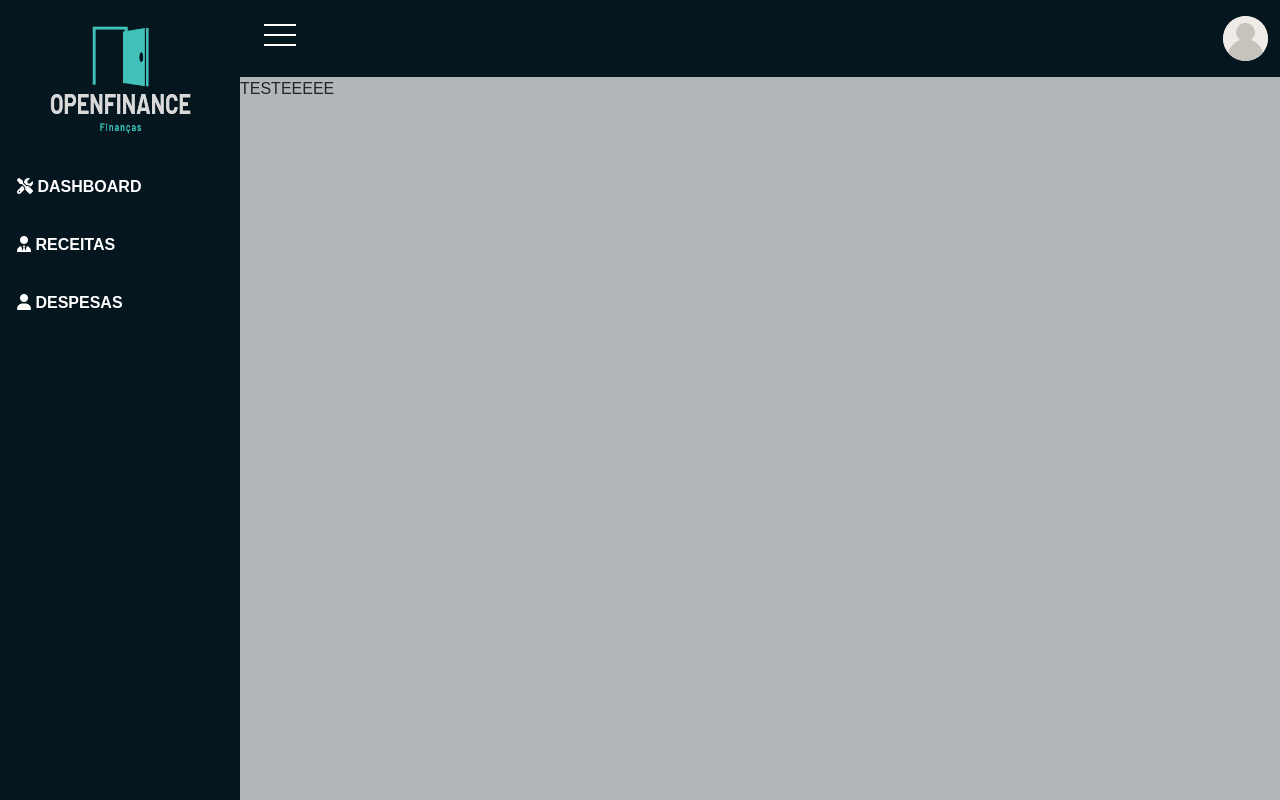
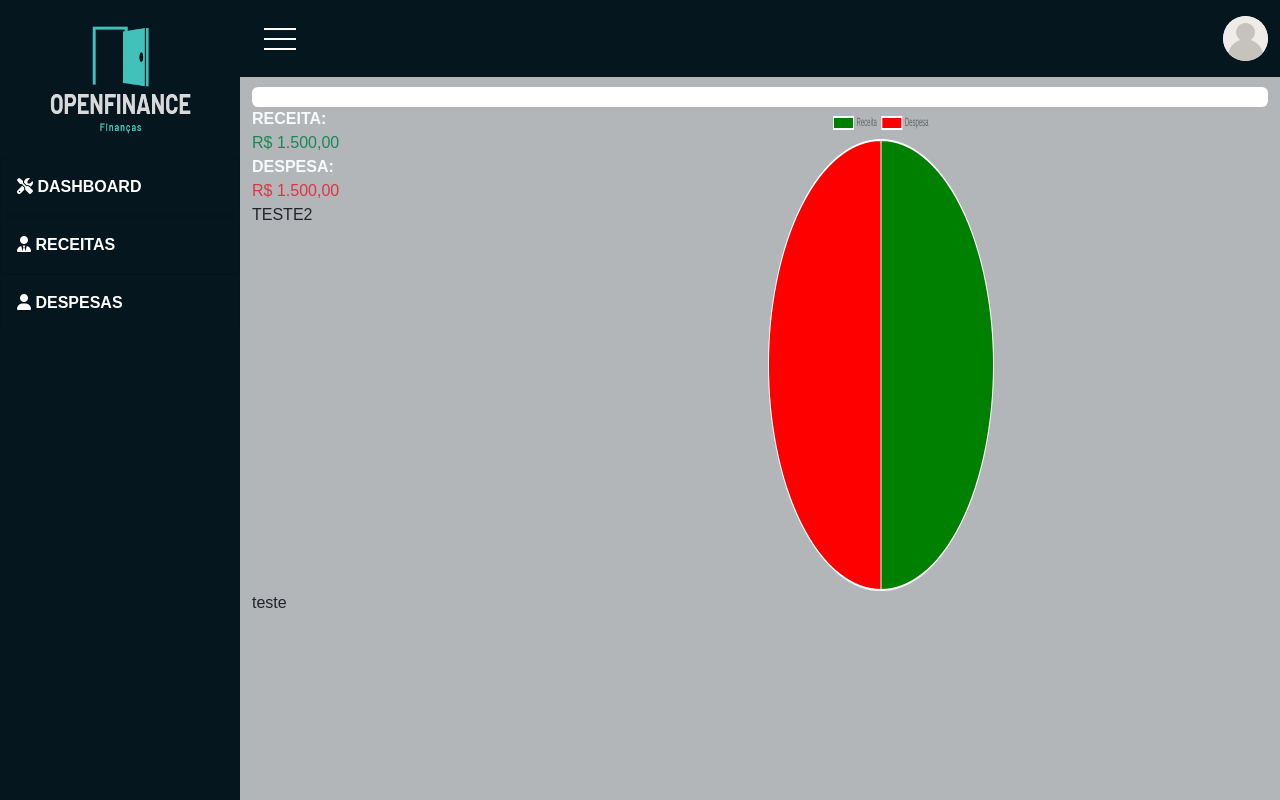
Before and after one commit to Flipe124/ESTAGIO_SUPERVISIONADO_I, a PHP site: page /get/index.php in a window 1280 px wide. Run offline with PHP 8.4, Linux system fonts and the light colour scheme; some libraries are stand-ins or nearby versions.

Commit message:
Adicionando elementos para dashboard

```diff
--- a/project/frontend/page/index.php
+++ b/project/frontend/page/index.php
@@ -1,12 +1,51 @@
-<!-- <link href="../includes/css/service/style.css" rel="stylesheet" />
-<link href="../includes/css/address/style.css" rel="stylesheet" /> -->
+<link href="../css/dashboard/style.css" rel="stylesheet" />
+<!--<link href="../includes/css/address/style.css" rel="stylesheet" /> -->
 <!-- <link href="../includes/img/bubbles.png" rel="icon" type="image/x-icon" /> -->
+<link rel="icon" type="image/x-icon" href="../img/dollar.png" />
 <?php include_once("../includes/header.php") ?>
 </head>
 
 <body>
     <?php include_once("../includes/sidebar.php") ?>
-    <div>TESTEEEEE</div>
+    <div class="container-fluid">
+        <div class="row">
+            <div class="col-md-12">
+                <div class="dashboard">
+                    <div>
+
+                    </div>
+                </div>
+            </div>
+            <div class="row">
+                <div class="col-md-6">
+                    <div class="revenue">
+                        <b class="text-light">RECEITA:</b>
+                        <div class="text-success">
+                            R$ 1.500,00
+                        </div>
+                    </div>
+                    <div class="expense">
+                        <b class="text-light">DESPESA:</b>
+                        <div class="text-danger">
+                            R$ 1.500,00
+                        </div>
+                    </div>
+
+                    <div>TESTE2</div>
+                </div>
+                <div class="col-md-6">
+                    <div><canvas id="grafico"></canvas></div>
+                </div>
+            </div>
+            <div class="col-md-6">
+                teste
+            </div>
+        </div>
+    </div>
+
+    <div></div>
+    <script src="https://cdn.jsdelivr.net/npm/chart.js"></script>
+    <script src="../js/graph/script.js"></script>
 
     <?php include_once("../includes/footer.php") ?>
 </body>
```
